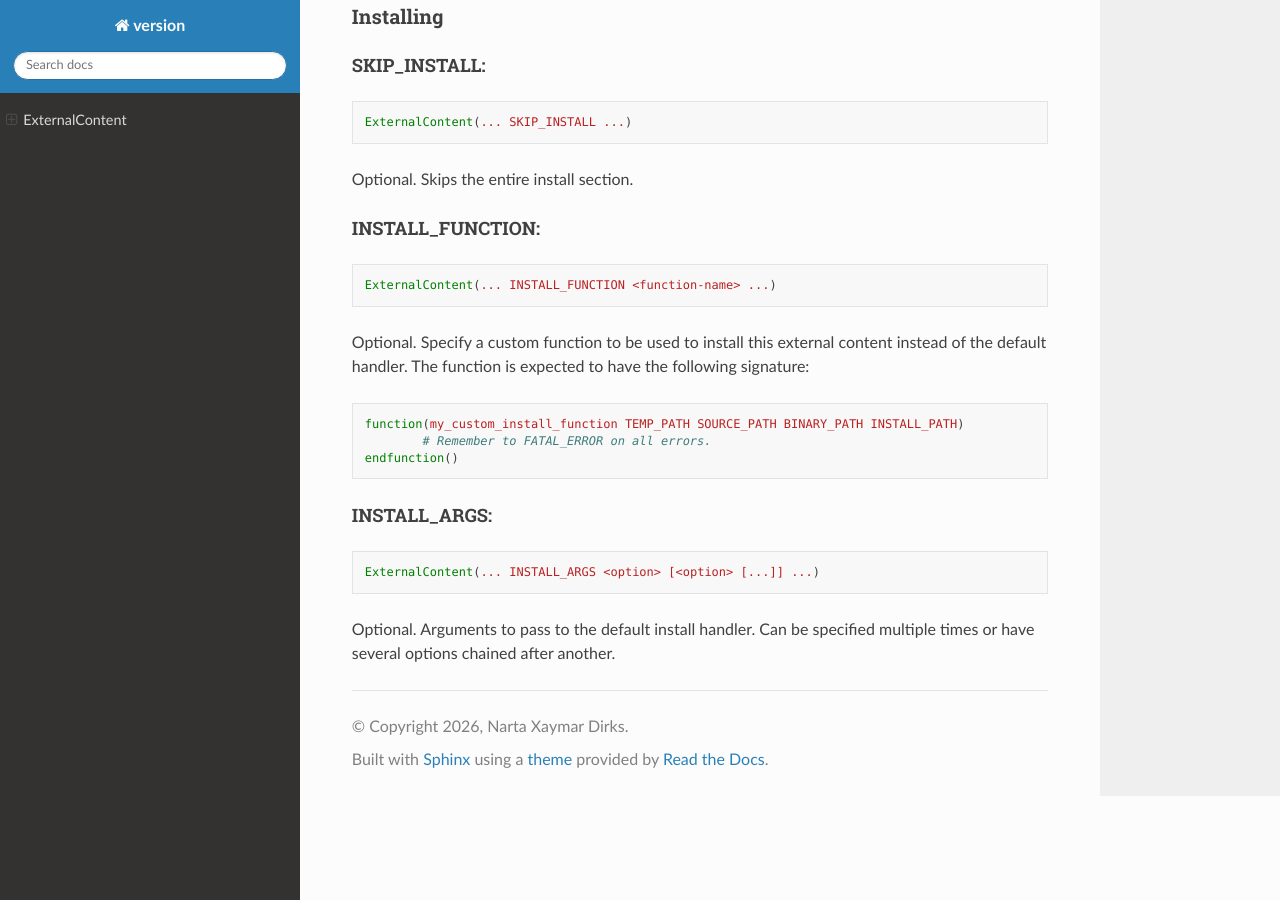
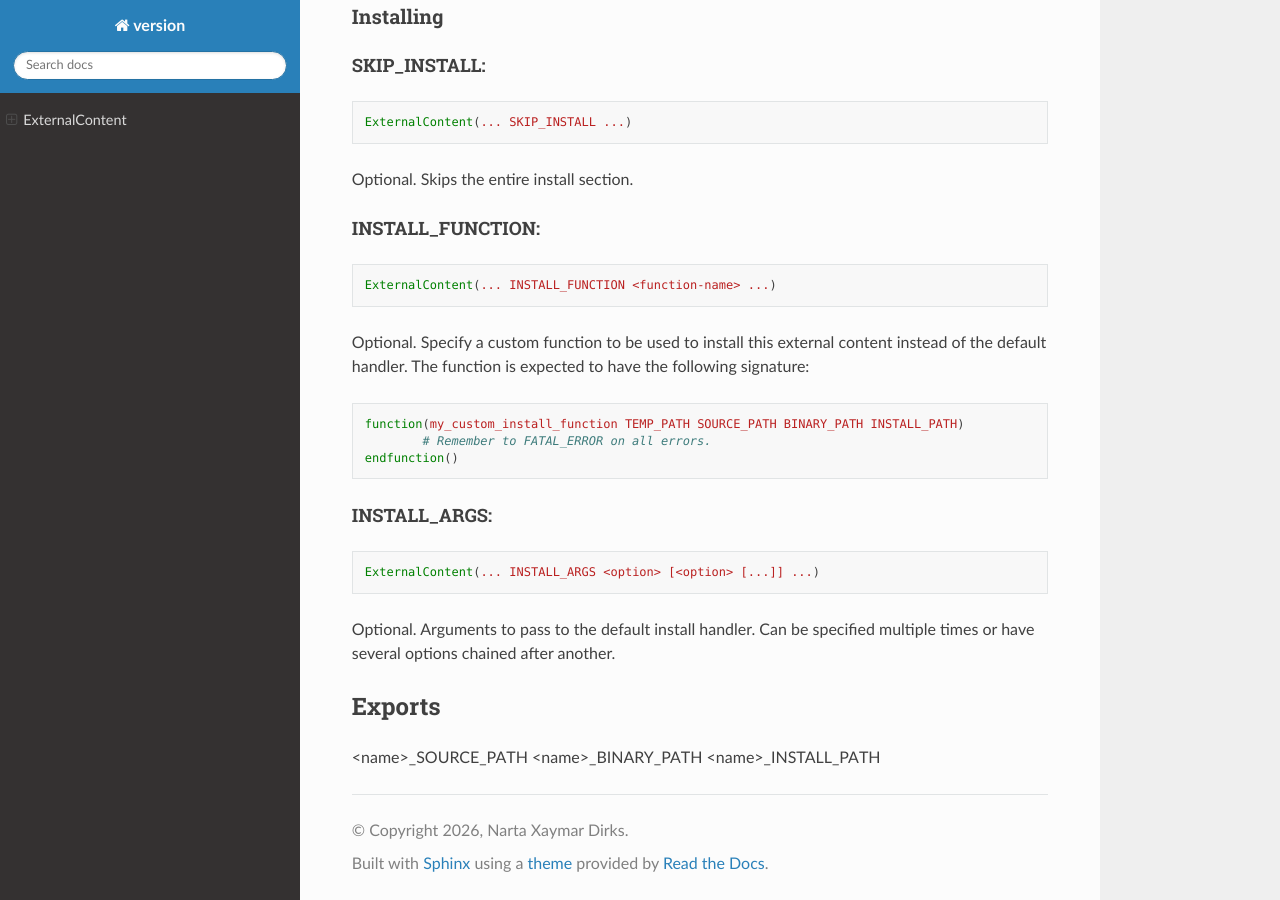
Before and after one commit to Xaymar/cmake-externalcontent, a Sphinx documentation site: the page built from docs/index.rst, in a window 1280 px wide and 900 px high, scrolled down 4844 px. Built offline with Sphinx 7.4.7 and the Read the Docs theme 3.1.0, drawn with Linux system fonts in a browser that asks for light colours.

Commit message:
Partial update to the documentation

```diff
--- a/docs/index.rst
+++ b/docs/index.rst
@@ -81,7 +81,7 @@ Optional. Specifies where we should store any temporary files for this external
 .. _SOURCE_PATH:
 
 SOURCE_PATH:
----------
+------------
 
 .. code-block:: cmake
 
@@ -92,7 +92,7 @@ Optional. Specifies where the source should be extracted to. Can be used with `S
 .. _BINARY_PATH:
 
 BINARY_PATH:
----------
+------------
 
 .. code-block:: cmake
 
@@ -103,7 +103,7 @@ Optional. Specifies where the build files should be located.
 .. _INSTALL_PATH:
 
 INSTALL_PATH:
----------
+-------------
 
 .. code-block:: cmake
 
@@ -132,7 +132,7 @@ From File
 .. _DOWNLOAD_URL:
 
 DOWNLOAD_URL
-#############
+############
 
 .. code-block:: cmake
 
@@ -168,7 +168,7 @@ From Git Repository
 .. _GIT_URL:
 
 GIT_URL
-#############
+#######
 
 .. code-block:: cmake
 
@@ -179,7 +179,7 @@ Optional. Downloads the source code from a given git repository url.
 .. _GIT_REF:
 
 GIT_REF
-#############
+#######
 
 .. code-block:: cmake
 
@@ -190,7 +190,7 @@ Required if `GIT_URL`_ is provided. Must be either a branch, tag, or commit hash
 .. _GIT_CLONE_OPTIONS:
 
 GIT_CLONE_OPTIONS
-#############
+#################
 
 .. code-block:: cmake
 
@@ -201,7 +201,7 @@ Optional. One or more options that are passed through to git-clone.
 .. _GIT_CHECKOUT_OPTIONS:
 
 GIT_CHECKOUT_OPTIONS
-#############
+####################
 
 .. code-block:: cmake
 
@@ -215,7 +215,7 @@ Configuring
 .. _SKIP_CONFIGURE:
 
 SKIP_CONFIGURE:
----------
+---------------
 
 .. code-block:: cmake
 
@@ -226,7 +226,7 @@ Optional. Skips the entire configure section.
 .. _CONFIGURE_FUNCTION:
 
 CONFIGURE_FUNCTION:
----------
+-------------------
 
 .. code-block:: cmake
 
@@ -243,7 +243,7 @@ Optional. Specify a custom function to be used to configure this external conten
 .. _CONFIGURE_ARGS:
 
 CONFIGURE_ARGS:
----------
+---------------
 
 .. code-block:: cmake
 
@@ -257,7 +257,7 @@ Building
 .. _SKIP_BUILD:
 
 SKIP_BUILD:
----------
+-----------
 
 .. code-block:: cmake
 
@@ -268,7 +268,7 @@ Optional. Skips the entire build section.
 .. _BUILD_FUNCTION:
 
 BUILD_FUNCTION:
----------
+---------------
 
 .. code-block:: cmake
 
@@ -285,7 +285,7 @@ Optional. Specify a custom function to be used to build this external content in
 .. _BUILD_ARGS:
 
 BUILD_ARGS:
----------
+-----------
 
 .. code-block:: cmake
 
@@ -299,7 +299,7 @@ Installing
 .. _SKIP_INSTALL:
 
 SKIP_INSTALL:
----------
+-------------
 
 .. code-block:: cmake
 
@@ -310,7 +310,7 @@ Optional. Skips the entire install section.
 .. _INSTALL_FUNCTION:
 
 INSTALL_FUNCTION:
----------
+-----------------
 
 .. code-block:: cmake
 
@@ -327,10 +327,18 @@ Optional. Specify a custom function to be used to install this external content
 .. _INSTALL_ARGS:
 
 INSTALL_ARGS:
----------
+-------------
 
 .. code-block:: cmake
 
 	ExternalContent(... INSTALL_ARGS <option> [<option> [...]] ...)
 
 Optional. Arguments to pass to the default install handler. Can be specified multiple times or have several options chained after another.
+
+-------
+Exports
+-------
+
+<name>_SOURCE_PATH
+<name>_BINARY_PATH
+<name>_INSTALL_PATH
```
